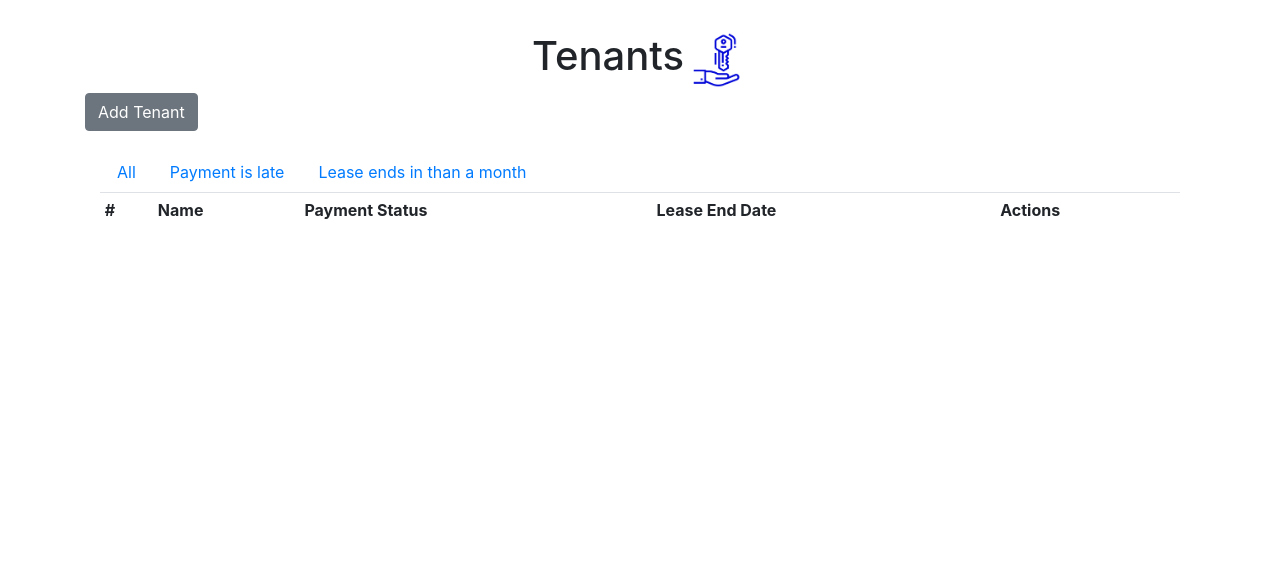
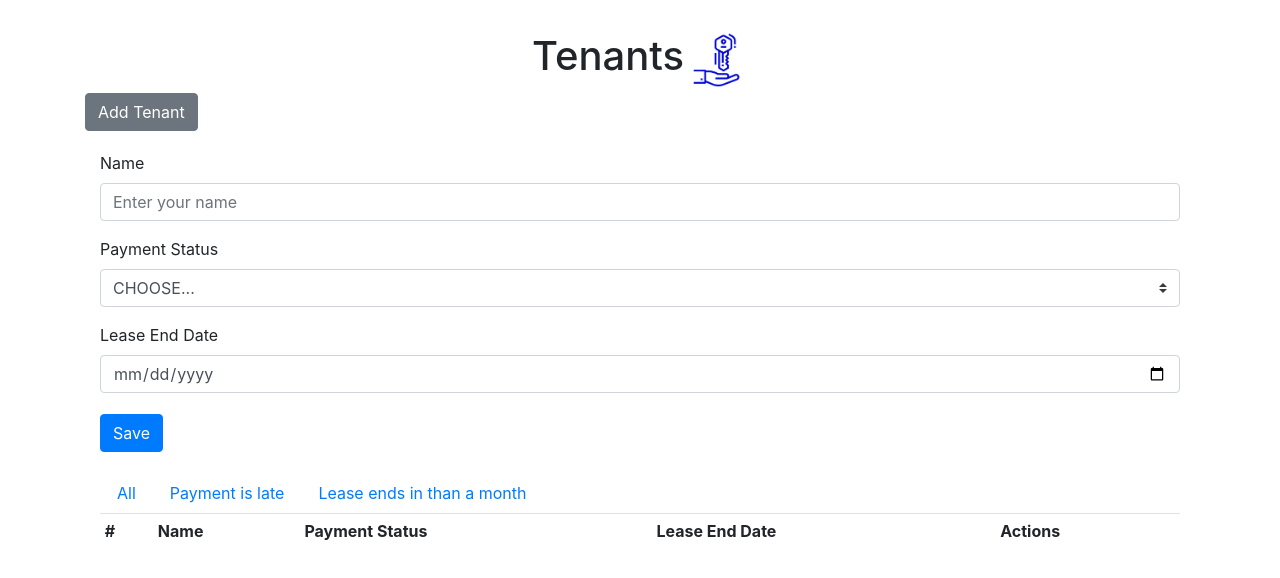
Before and after one commit to santiagotuero/globalMeaning, a React (Create React App) app: page / in a window 1280 px wide. Shown: the top 578 px of the page. Built offline with nearby package versions, Linux system fonts and the light colour scheme.

Commit message:
form implemented

```diff
--- a/src/components/Home/index.jsx
+++ b/src/components/Home/index.jsx
@@ -3,9 +3,9 @@ import { Button, Container } from "react-bootstrap";
 import tenantLogo from "../../assets/img/tenantLogo.png";
 import TableList from "../TableList";
 import TabsList from "../TabsList";
+import TenantForm from "../TenantForm";
 
 const Home = () => {
-
 
   return (
     <div>
@@ -17,6 +17,7 @@ const Home = () => {
         <Button variant="secondary">
           Add Tenant
         </Button>
+        <TenantForm />
         <TabsList />
         <TableList />
       </Container>
--- a/src/components/TenantForm/index.jsx
+++ b/src/components/TenantForm/index.jsx
@@ -0,0 +1,37 @@
+import React from "react";
+import { Button, Form, Container } from "react-bootstrap";
+
+const TenantForm = () => {
+  return (
+    <Container>
+      <Form>
+        <Form.Group controlId="formBasicName">
+          <Form.Label>Name</Form.Label>
+          <Form.Control
+            type="text"
+            name="name"
+            placeholder="Enter your name"
+            required
+          />
+        </Form.Group>
+        <Form.Group controlId="formSelectCustom">
+          <Form.Label>Payment Status</Form.Label>
+          <Form.Control as="select" required name="paymentStatus" custom>
+            <option>CHOOSE...</option>
+            <option>CURRENT</option>
+            <option>LATE</option>
+          </Form.Control>
+        </Form.Group>
+        <Form.Group controlId="formBasicDate">
+          <Form.Label>Lease End Date</Form.Label>
+          <Form.Control type="date" required name="leaseEndDate" />
+        </Form.Group>
+        <Button variant="primary" type="submit">
+          Save
+        </Button>
+      </Form>
+    </Container>
+  );
+};
+
+export default TenantForm;
```
